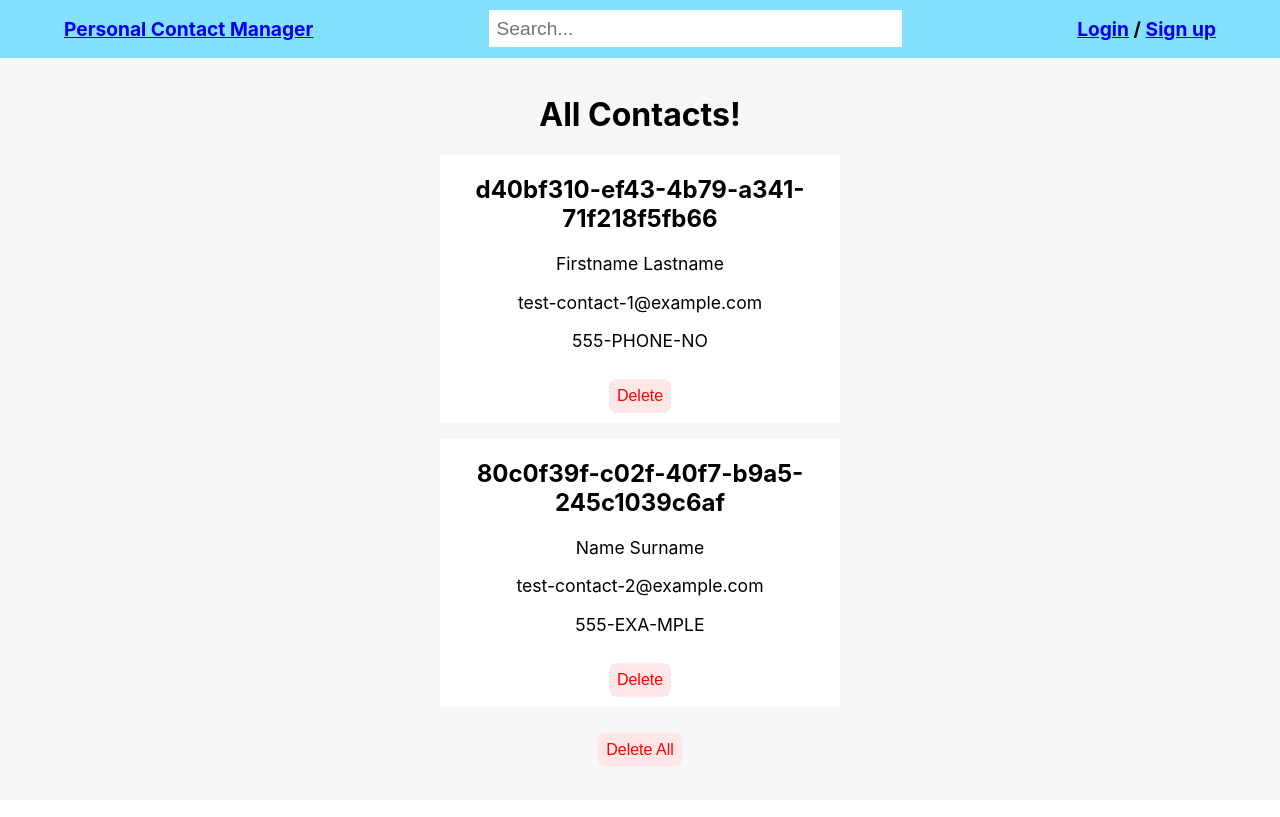
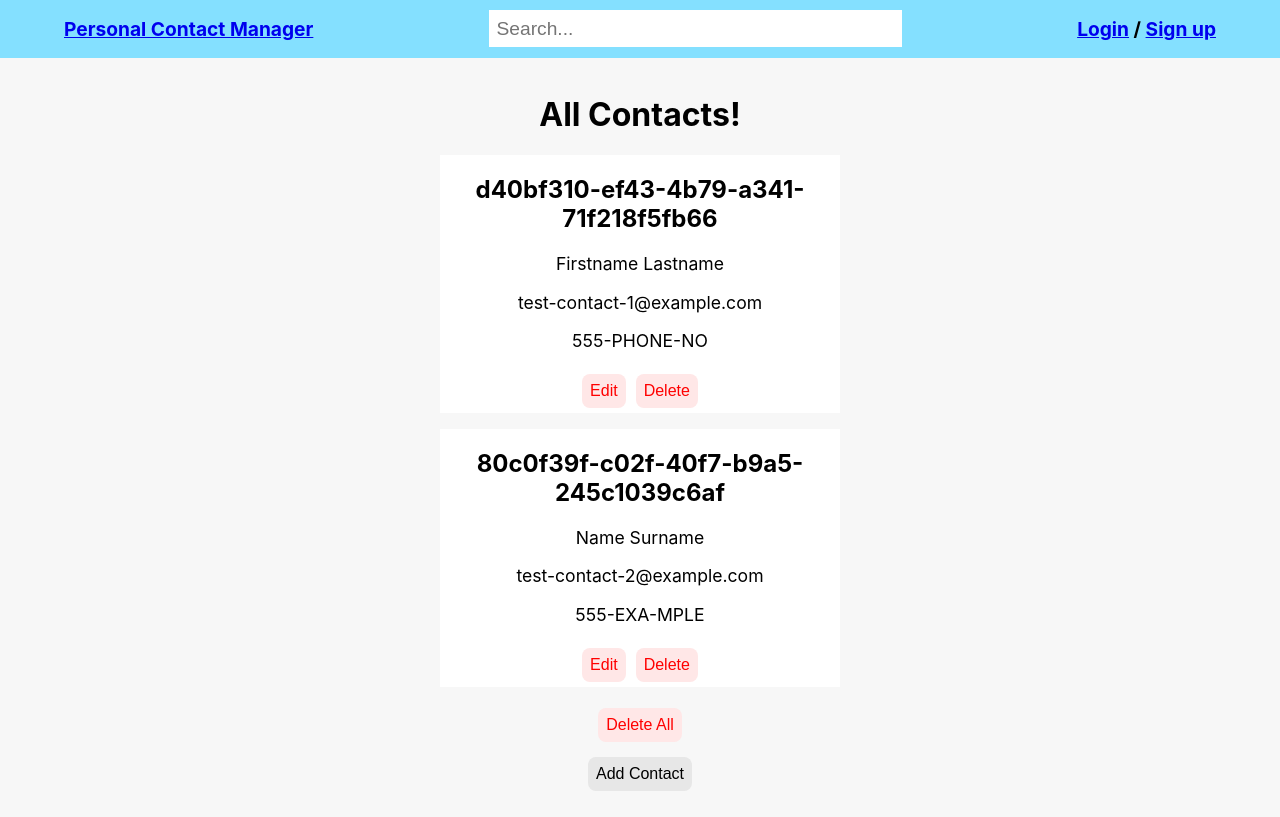
Before and after one commit to Luislfdms/Project1-COP4331C, a React (Create React App) app in the folder front-end/: page /contacts in a window 1280 px wide. Built offline with nearby package versions, Linux system fonts and the light colour scheme.

Commit message:
Added edit user, add user buttons

```diff
--- a/front-end/src/App.css
+++ b/front-end/src/App.css
@@ -70,6 +70,7 @@ button {
 button.destructive {
   color: red;
   background-color: #ffe7e7;
+  margin: 5px;
 }
 
 
--- a/front-end/src/Components/ContactList.js
+++ b/front-end/src/Components/ContactList.js
@@ -1,4 +1,4 @@
-const ContactList = ({contacts, title,handleDelete}) => {
+const ContactList = ({contacts, title,handleDelete, handleEdit}) => {
     return (
         <div className="contact-list">
             <h1>{title}</h1>
@@ -8,6 +8,7 @@ const ContactList = ({contacts, title,handleDelete}) => {
                     <p>{contact.firstName} {contact.lastName}</p>
                     <p>{contact.email}</p>
                     <p>{contact.phoneNumber}</p>
+                    <button className="destructive" onClick={handleEdit}>Edit</button>
                     <button className="destructive" onClick={handleDelete}>Delete</button>
                 </div>
             ))}
--- a/front-end/src/Pages/Contacts.js
+++ b/front-end/src/Pages/Contacts.js
@@ -9,6 +9,21 @@ const Contacts = () => {
     const handleDelete = (id) =>{// deletes item from contact based on specified id
         const newContacts = contacts.filter(contact => contact.id !== id)
         setContacts(newContacts);
+        //need to find a way to post new updated list to database
+    }
+
+    const handleEditContact = () =>{
+
+    }
+    const handleAddContact = () => {
+        fetch('http://localhost:3000/users/', {// ****** need to enter API endpoint in order to post user/pw
+      method: 'POST',// tells server that we are sending an object
+      headers: { "Content-Type": "application/json" }, // tells server what type of data is being sent
+    }).then(() => {
+      console.log('new user added');
+      //need to find a way to put added contact in database
+     //history.push('/');// takes us back to home page usin its route
+    })
     }
 
     const fetchUserData = () => {
@@ -30,7 +45,8 @@ const Contacts = () => {
 
     return (
         <div className="contacts">
-            {contacts && <ContactList contacts = {contacts} title = "All Contacts!" handleDelete={handleDelete}/>}
+            {contacts && <ContactList contacts = {contacts} title = "All Contacts!" handleDelete={handleDelete} handleEdit={handleEditContact}/>}
+            <button onClick={handleAddContact}>Add Contact</button>
         </div>
     );
 }
--- a/front-end/src/Pages/Login.js
+++ b/front-end/src/Pages/Login.js
@@ -2,6 +2,9 @@ import React from 'react'
 
 const Login = ()=> {
 
+  const handleClick = () => {
+
+  }
   return (
     <div className="login form">
         <h2> Enter information to log-in</h2>
```
